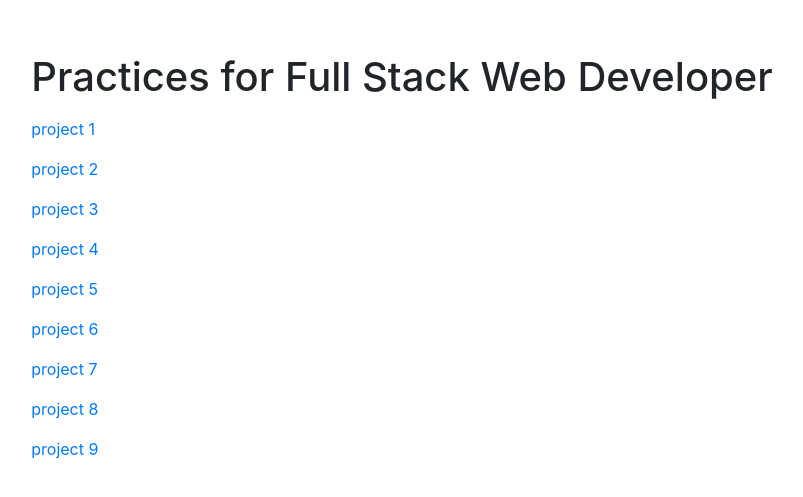
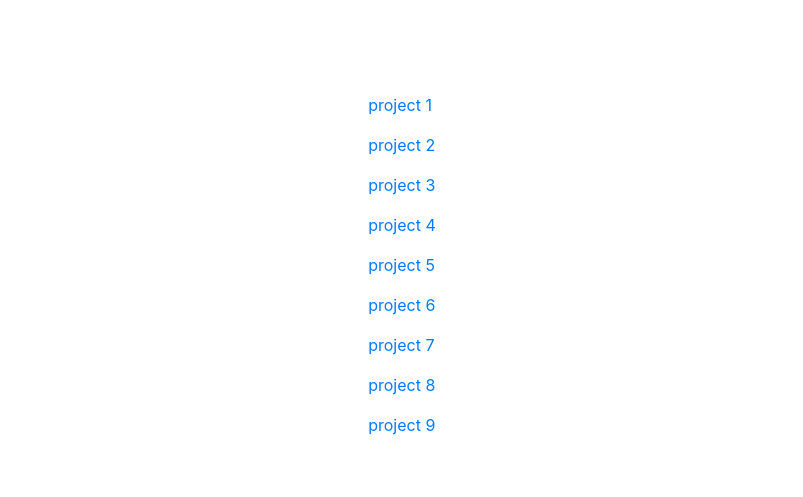
Before and after one commit to yyhk123/practice, a plain HTML site: page index.html in a window 1280 px wide. Shown: the part 143-640 px from the top of the page, without its empty margins (238-1041 px from the left). Drawn offline with nearby package versions, Linux system fonts and the light colour scheme.

Commit message:
Update index.html

```diff
--- a/index.html
+++ b/index.html
@@ -21,7 +21,6 @@
 
     <body>
         <div class="list">
-            <h1>Practices for Full Stack Web Developer</h1>
             <p></p>
             <a href="pro1/index.html">project 1</a>
             <p></p>
```
